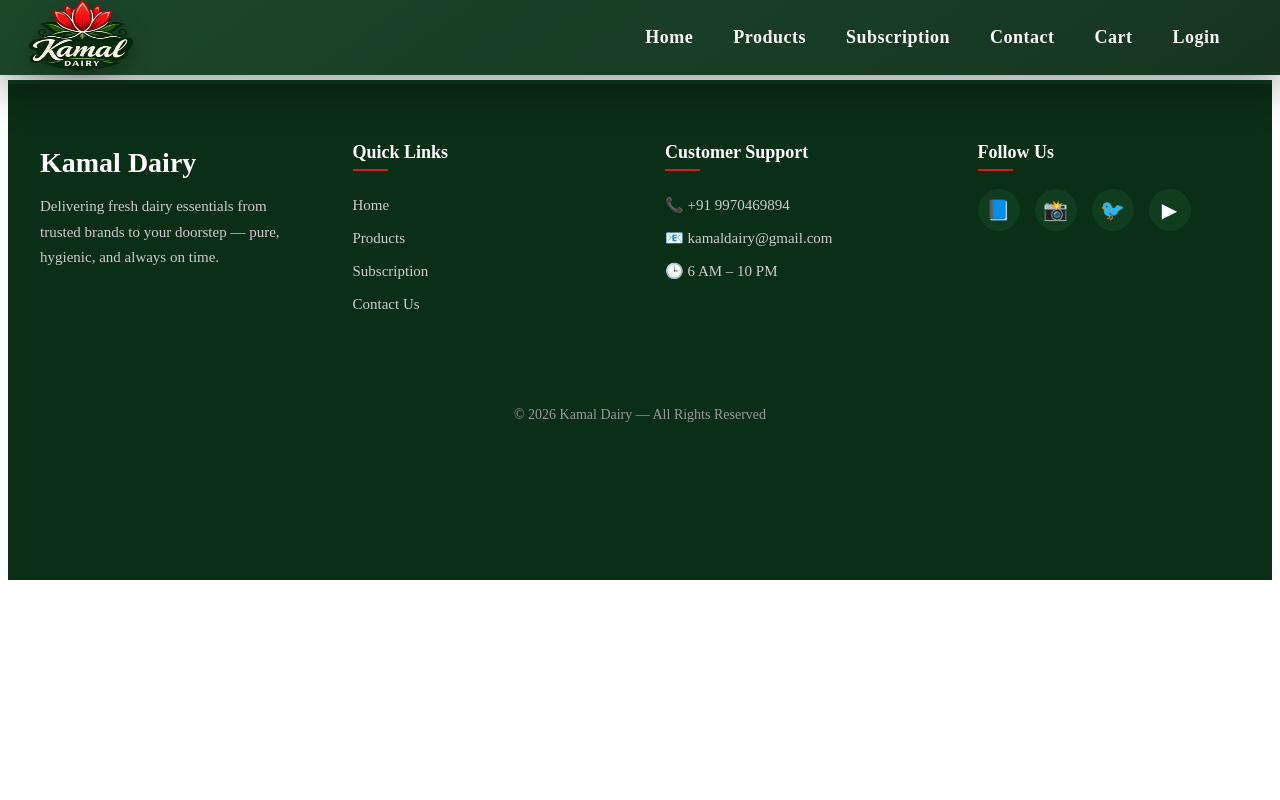
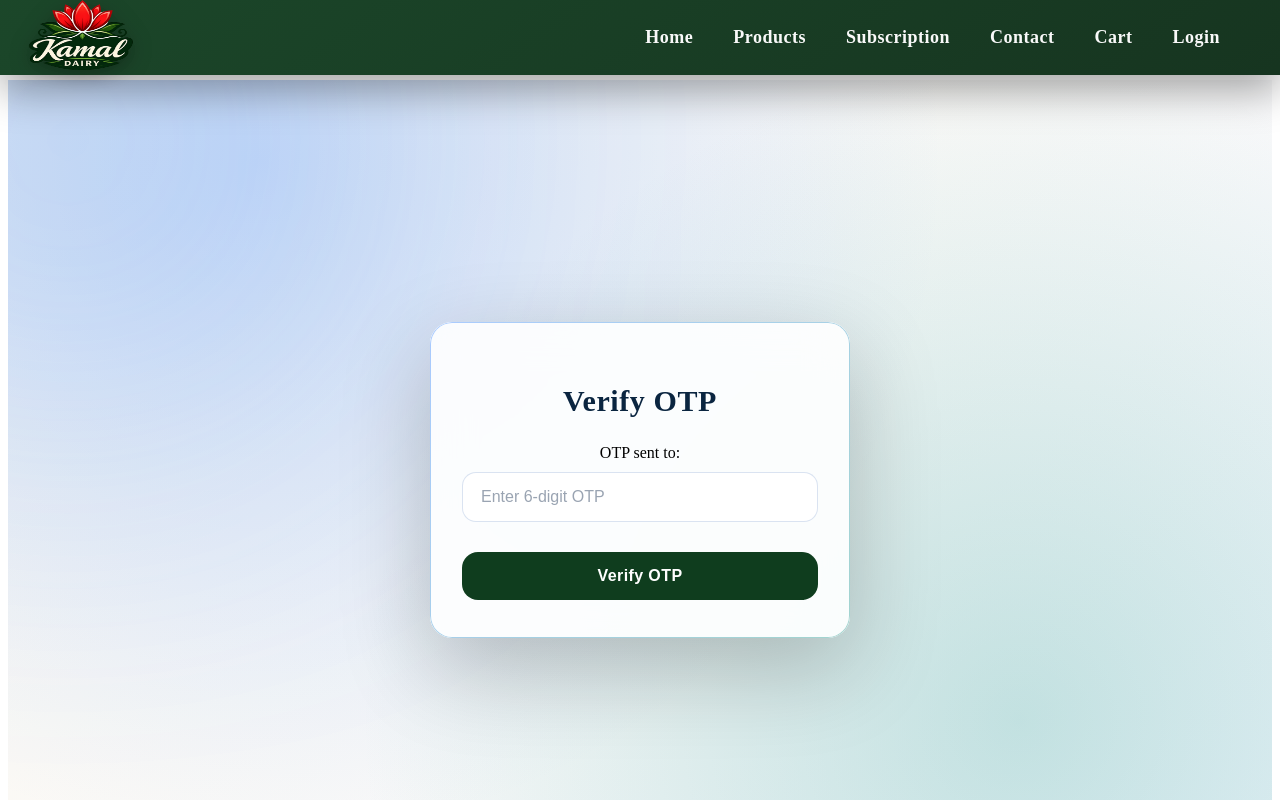
Before and after one commit to CodeSavvyJayesh/Kamal-Dairy, a React (Vite) app: page /verify-otp in a window 1280 px wide. Shown: the top 800 px of the page. Built offline with nearby package versions, Linux system fonts and the light colour scheme.

Commit message:
done with otp module

```diff
--- a/src/App.jsx
+++ b/src/App.jsx
@@ -9,6 +9,7 @@
 import Subscription from "./pages/Subscription";
 import Cart from "./pages/Cart";
 import AdminDashboard from "./pages/AdminDashboard";
+import VerifyOtp from "./pages/VerifyOtp";
 
 
 function App() {
@@ -27,6 +28,7 @@
 
           <Route path="/cart" element={<Cart />}  />
           <Route path="/login" element={<Auth />} />
+          <Route path="/verify-otp" element={<VerifyOtp />} />
 
           <Route path="/admin" element={<AdminDashboard />} />
 
--- a/src/pages/Auth.jsx
+++ b/src/pages/Auth.jsx
@@ -48,7 +48,7 @@
       // SIGNUP SUCCESS
       else {
         alert("Account created successfully. Please login.");
-        setIsLogin(true);
+        navigate("/verify-otp", { state: { email } });
       }
     } catch (err) {
       alert(err.message);
--- /dev/null
+++ b/src/pages/VerifyOtp.jsx
@@ -0,0 +1,72 @@
+import React, { useState } from "react";
+import { useLocation, useNavigate } from "react-router-dom";
+import "./Auth.css";
+
+function VerifyOtp() {
+  const location = useLocation();
+  const navigate = useNavigate();
+
+  const [otp, setOtp] = useState("");
+  const [loading, setLoading] = useState(false);
+
+  const email = location.state?.email || "";
+
+  const handleVerify = async (e) => {
+    e.preventDefault();
+    setLoading(true);
+
+    try {
+      const res = await fetch("http://localhost:8080/api/auth/verify", {
+        method: "POST",
+        headers: {
+          "Content-Type": "application/json",
+        },
+        body: JSON.stringify({
+          email,
+          otp,
+        }),
+      });
+
+      if (!res.ok) {
+        const msg = await res.text();
+        throw new Error(msg || "Verification failed");
+      }
+
+      alert("Email verified successfully! Now login.");
+      navigate("/login");
+    } catch (err) {
+      alert(err.message);
+    } finally {
+      setLoading(false);
+    }
+  };
+
+  return (
+    <div className="auth-page">
+      <div className="auth-box">
+        <h2 className="auth-title">Verify OTP</h2>
+
+        <p style={{ textAlign: "center", marginBottom: "10px" }}>
+          OTP sent to: <b>{email}</b>
+        </p>
+
+        <form onSubmit={handleVerify}>
+          <input
+            type="text"
+            className="auth-input"
+            placeholder="Enter 6-digit OTP"
+            value={otp}
+            onChange={(e) => setOtp(e.target.value)}
+            required
+          />
+
+          <button className="auth-btn" type="submit" disabled={loading}>
+            {loading ? "Verifying..." : "Verify OTP"}
+          </button>
+        </form>
+      </div>
+    </div>
+  );
+}
+
+export default VerifyOtp;
```
Also changed, not shown: src/pages/Auth.css (line endings or trailing spaces).
